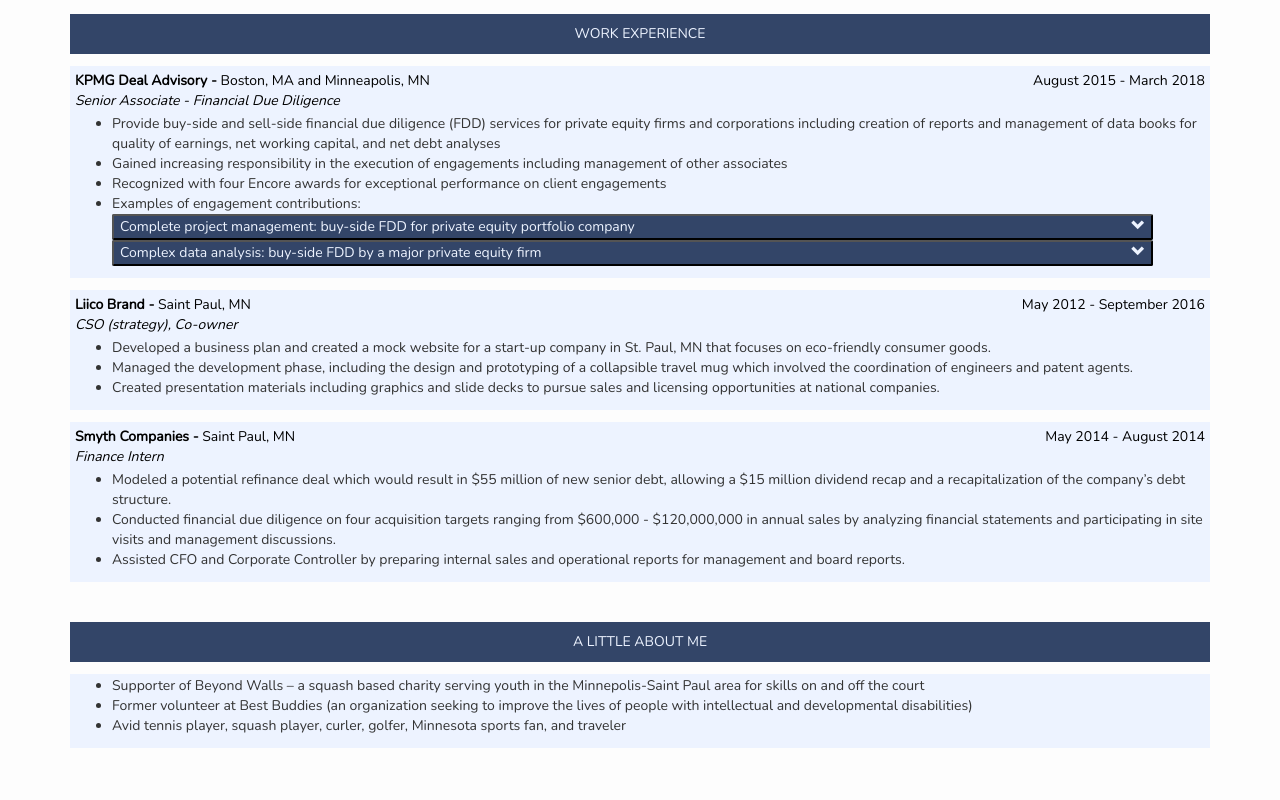
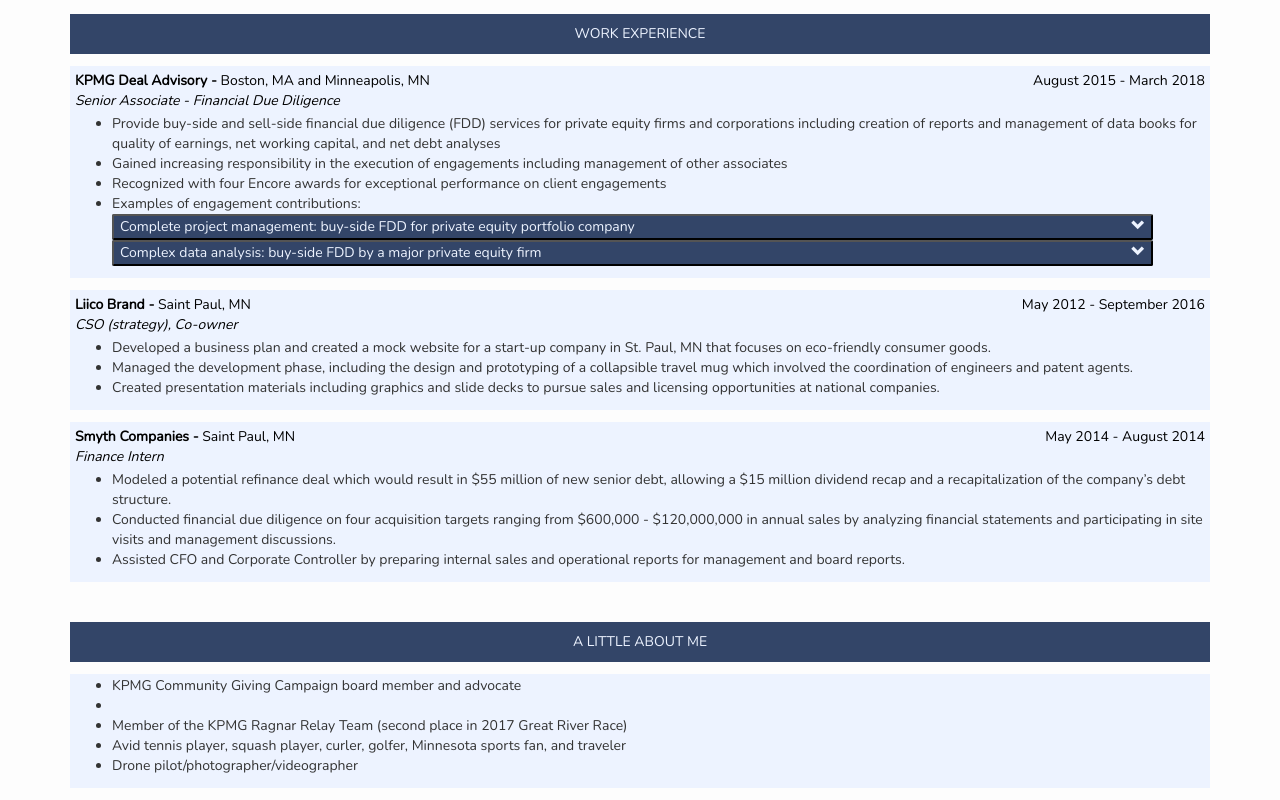
Before and after one commit to bhickey77/bhickey77.github.io, a website: page index.html in a window 1280 px wide. Shown: the part 609-1409 px from the top of the page. Before the commit the page ends 1369 px from the top, so only its background shows below. Drawn offline with nearby package versions, Linux system fonts and the light colour scheme.

Commit message:
Update index.html

```diff
--- a/index.html
+++ b/index.html
@@ -130,9 +130,10 @@
         <div class="sectionHeader">A LITTLE ABOUT ME</div>
         <div class="resumeItem">
           <ul>
-            <li>Supporter of Beyond Walls – a squash based charity serving youth in the Minnepolis-Saint Paul area for skills on and off the court</li>
-            <li>Former volunteer at Best Buddies (an organization seeking to improve the lives of people with intellectual and developmental disabilities)</li>
+            <li>KPMG Community Giving Campaign board member and advocate<li>
+            <li>Member of the KPMG Ragnar Relay Team (second place in 2017 Great River Race)</li>
             <li>Avid tennis player, squash player, curler, golfer, Minnesota sports fan, and traveler</li>
+            <li>Drone pilot/photographer/videographer</li>
           </ul>
         </div>
       </div>
```
